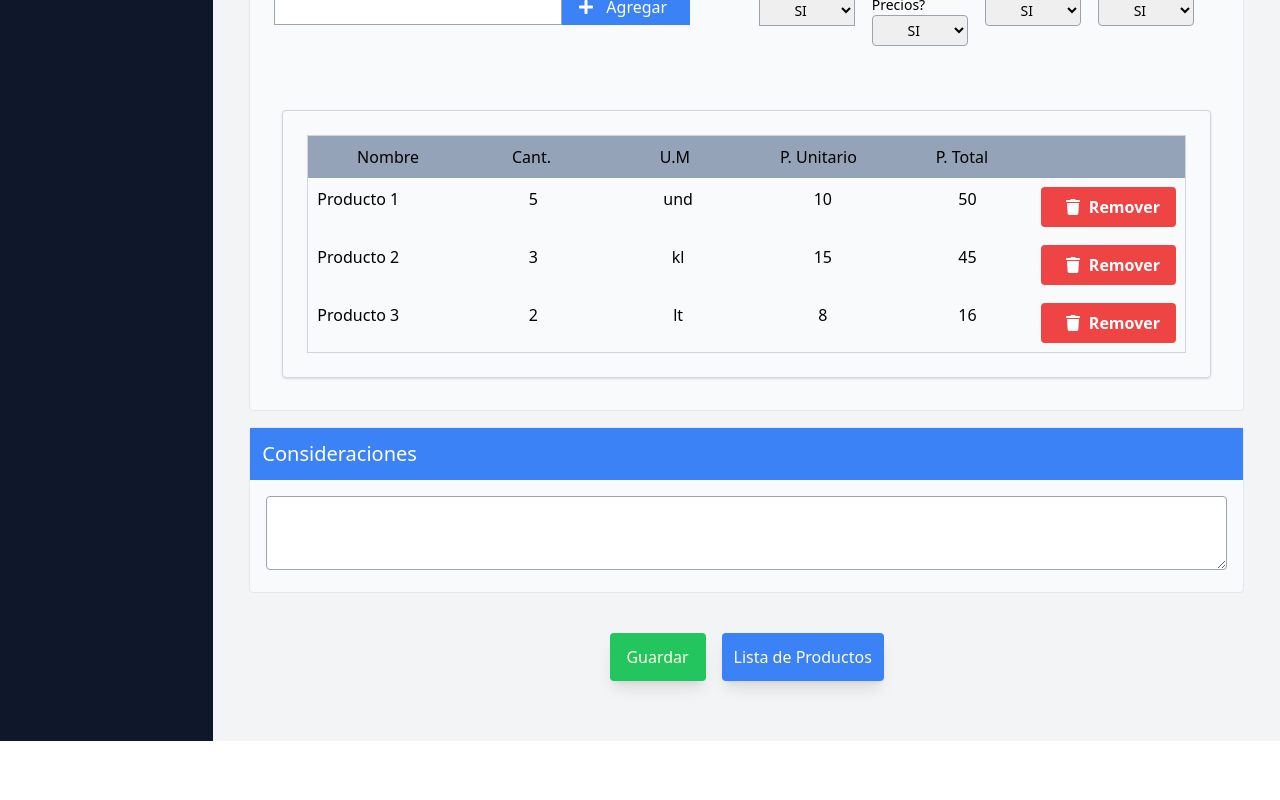
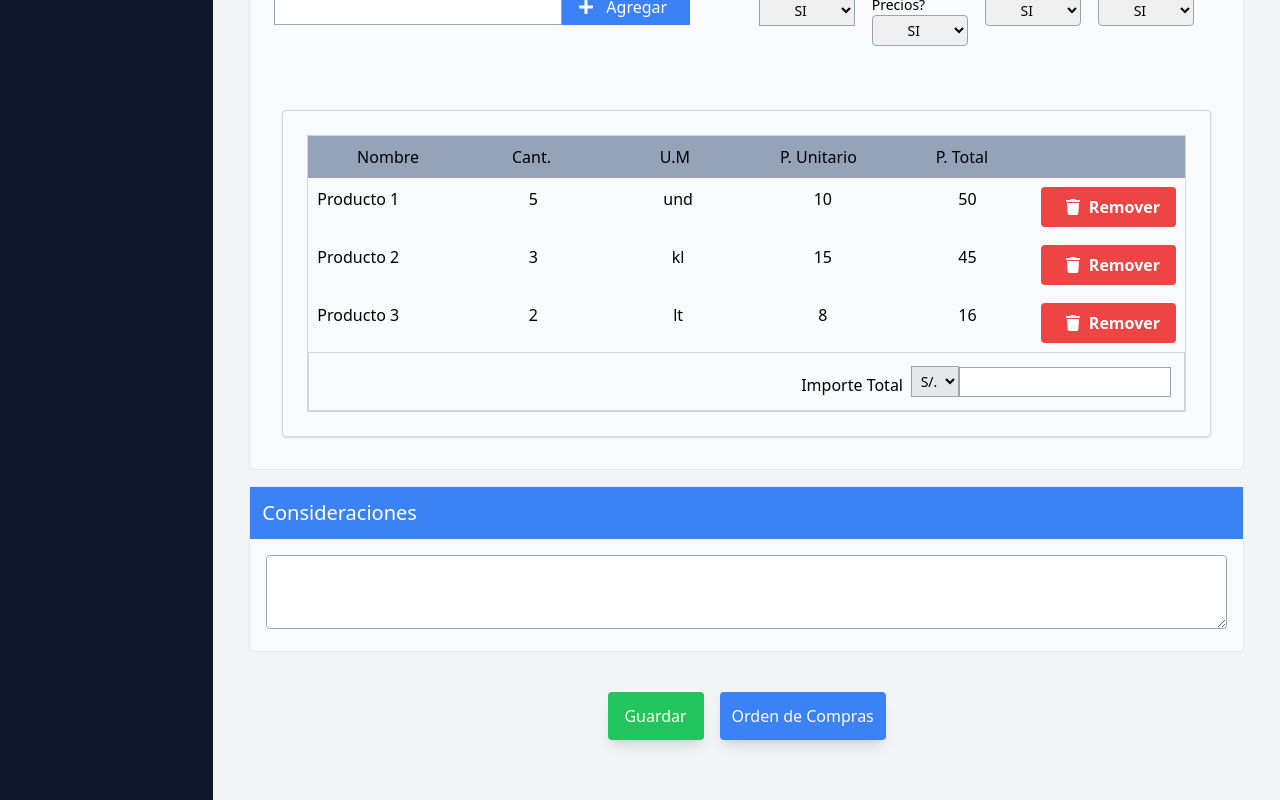
Before and after one commit to Hearly98/Inventario_School, a React (Create React App) app: page /crearOrdenCompra in a window 1280 px wide. Shown: the part 752-1552 px from the top of the page. Before the commit the page ends 1493 px from the top, so only its background shows below. Built offline with nearby package versions, Linux system fonts and the light colour scheme.

Commit message:
Terminando CreatePurchaseOrder

```diff
--- a/src/pages/Logistics/CreatePurchaseOrder.js
+++ b/src/pages/Logistics/CreatePurchaseOrder.js
@@ -137,6 +137,20 @@ const CreatePurchaseOrder = () =>{
                         <td><button className="bg-red-500 hover:bg-red-700 text-white font-bold py-2 px-4 rounded flex"><FaIcons.FaTrash className="mx-2 m-1"/>Remover</button></td>
                         </tr>
                         ))}
+                        <tr className="grid grid-cols-1 md:grid-cols-1 text-sm border border-gray-300 p-3">
+
+                        <td className="md:col-span-2">
+                        <div className="flex items-end justify-end" >
+                        <label className="font-medium mx-2 text-base">Importe Total</label>
+
+                        <select className="w-12 text-center p-1 bg-gray-200 border border-gray-400">
+                            <option>S/.</option>
+                            <option>$</option>
+                        </select>
+                        <input className="border border-gray-400 p-1 w-auto"/>
+                        </div>
+                        </td>
+                        </tr>
                        </tbody>
                     </table>
                 </div>
@@ -151,7 +165,7 @@ const CreatePurchaseOrder = () =>{
             {/*Section botones de guardado*/}
             <section className="m-8 cursor-pointer flex justify-center font-medium text-yellow-50 ">
             <button className="bg-green-500 m-2 p-3 w-24 text-center rounded shadow-lg hover:bg-green-600">Guardar</button>
-            <NavLink to="/productos" exact className="bg-blue-500 m-2 p-3 hover:bg-blue-600 text-center rounded w-38 shadow-lg">Lista de Productos</NavLink>
+            <NavLink to="/ordenCompra" exact className="bg-blue-500 m-2 p-3 hover:bg-blue-600 text-center rounded w-38 shadow-lg">Orden de Compras</NavLink>
             </section>
             </section>
 
--- a/src/pages/Logistics/PurchaseOrder.js
+++ b/src/pages/Logistics/PurchaseOrder.js
@@ -27,9 +27,9 @@ const PurchaseOrder = () =>{
                 <div>
                     <p className="flex font-medium mb-2"><FaIcons.FaFilter className="mx-2 m-1"/>Filtro de Estados</p>
                     <div className="border border-gray-300 p-1 m-2 mt-4 rounded">
-                    <input type="radio" className="mx-2" name="FilterStates"/><label className="text-green-700">Facturados</label>
-                    <input type="radio" className="mx-2" name="FilterStates"/><label className="text-yellow-500">Pendientes</label>
-                    <input type="radio" className="mx-2" name="FilterStates"/><label className="text-red-700">Eliminados</label>
+                    <input type="checkbox" className="mx-2" name="FilterStates"/><label className="text-green-700">Facturados</label>
+                    <input type="checkbox" className="mx-2" name="FilterStates"/><label className="text-yellow-500">Pendientes</label>
+                    <input type="checkbox" className="mx-2" name="FilterStates"/><label className="text-red-700">Eliminados</label>
                     </div>
 
                 </div>
```
